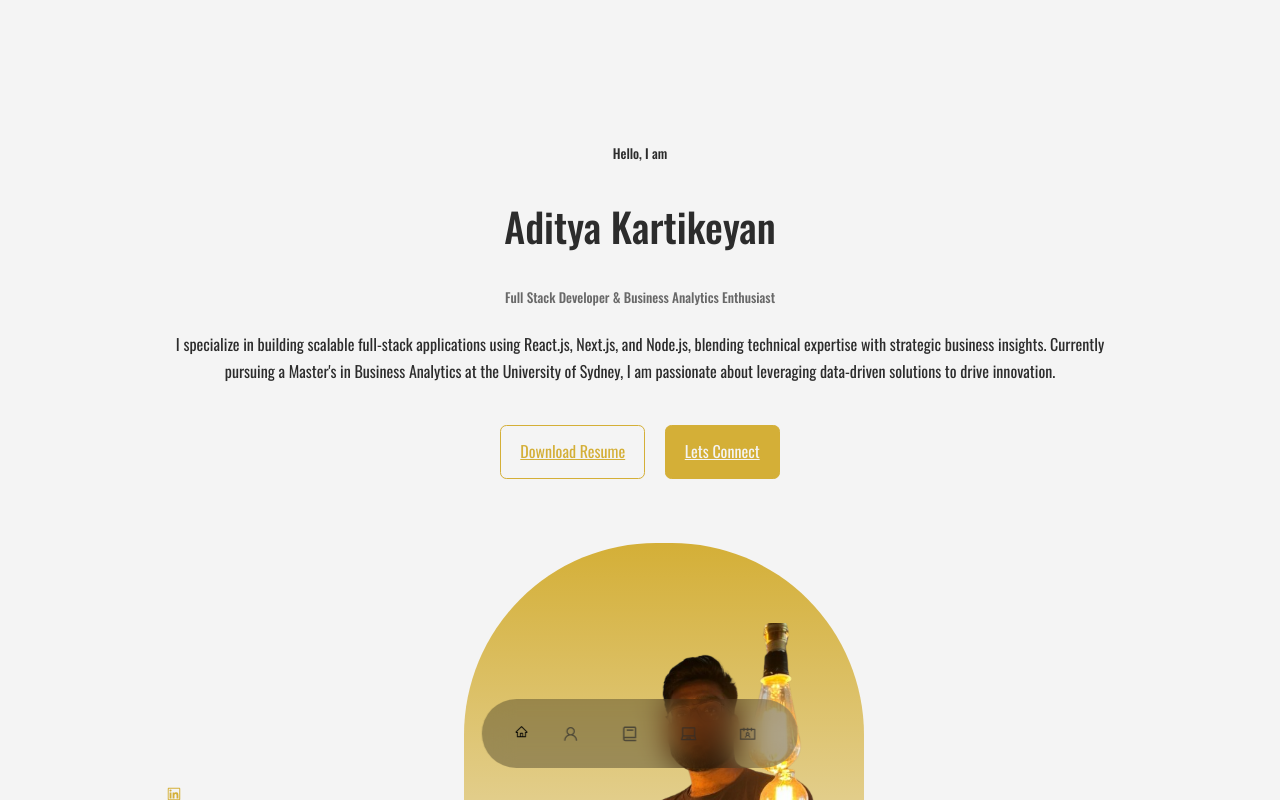
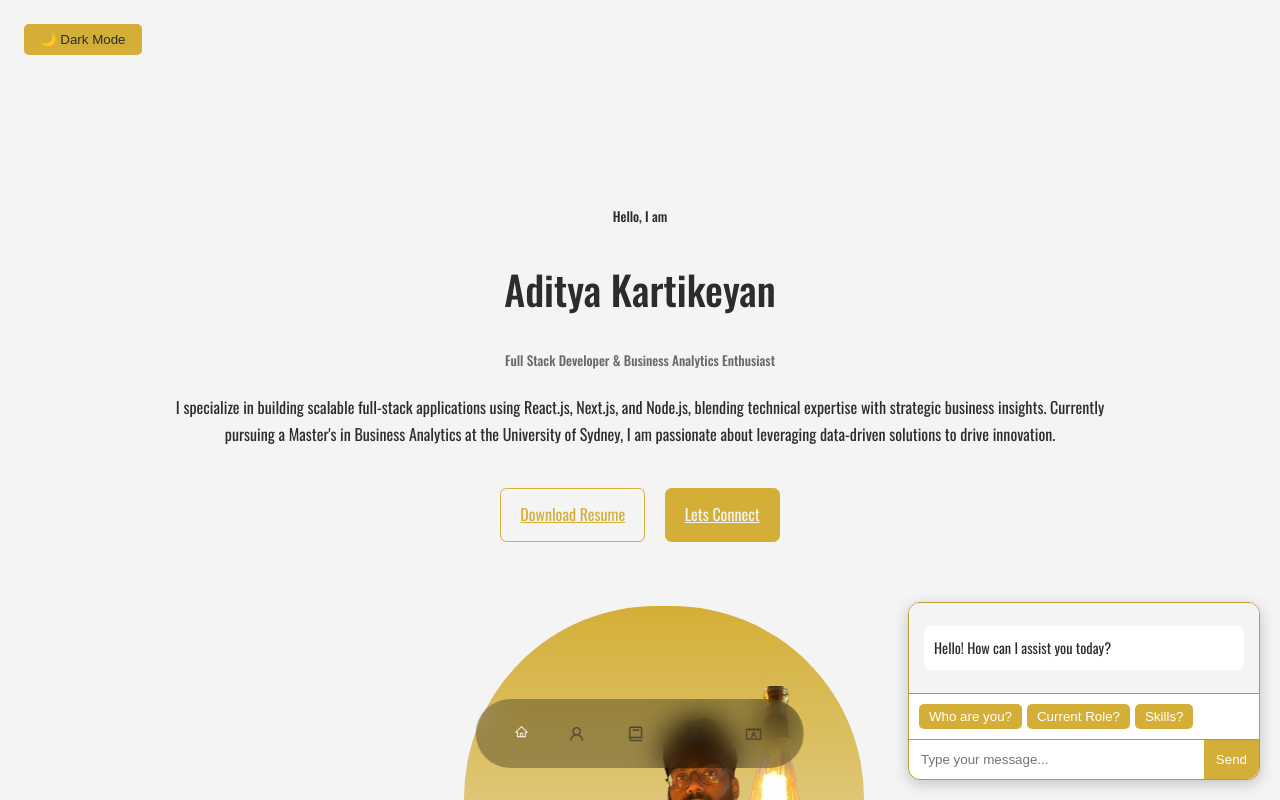
Before and after one commit to adik1999i/adityakartikeyan.github.io, a React (Create React App) app: page / in a window 1280 px wide. Shown: the top 800 px of the page. Built offline with nearby package versions, Linux system fonts and the light colour scheme.

Commit message:
new changes

```diff
--- a/src/App.jsx
+++ b/src/App.jsx
@@ -8,11 +8,14 @@ import Contact from './components/contact/Contact'
 import Footer from './components/footer/Footer'
 import Achievements from './components/achievements/Achievements'
 import Education from './components/education/Education'
+import Chatbot from './components/chatbot/Chatbot'
+import ThemeToggle from './components/toggle/ThemeToggle'
 
 
 const App = () => {
   return (
     <>
+    <ThemeToggle/>
     <Header />
     <Nav />
     <About />
@@ -21,6 +24,7 @@ const App = () => {
     <Project />
     <Achievements/>
     <Contact />
+    <Chatbot/>
     <Footer />
 
 
--- /dev/null
+++ b/src/components/chatbot/Chatbot.jsx
@@ -0,0 +1,97 @@
+// Chatbot.js
+import React, { useState } from 'react';
+import './chatbot.css';
+
+// Simple dataset with common questions and answers
+const faqData = [
+  {
+    question: 'who are you',
+    answer: 'I am Aditya Kartikeyan, a Full Stack Developer pursuing a Master\'s in Business Analytics at the University of Sydney.',
+  },
+  {
+    question: 'current role',
+    answer: 'I am currently a Master\'s student in Business Analytics and a former Junior Software Engineer at Limendo India Pvt Ltd.',
+  },
+  {
+    question: 'skills',
+    answer: 'I am skilled in JavaScript, React.js, Next.js, Node.js, and proficient in Java, Python, and MySQL. I also use tools like Git, Spring Boot, and Figma for UI/UX design.',
+  },
+  {
+    question: 'analytical tools',
+    answer: 'I use Tableau and Excel for data visualization and analysis.',
+  },
+  {
+    question: 'work experience',
+    answer: 'I have worked at Limendo India Pvt Ltd as a Junior Software Engineer and Capgemini India as a Software Engineer. I have led projects, improved data retrieval speed, and conducted extensive bug analysis.',
+  },
+  {
+    question: 'educational background',
+    answer: 'I am currently pursuing a Master\'s in Business Analytics at the University of Sydney. I also hold a B.Tech in Information Technology from SRM Institute of Science & Technology.',
+  },
+  {
+    question: 'projects',
+    answer: 'I have developed an Apartment Security Management System, a CMS using Next.js and React, and an AI-Based Peer Mentoring Solution in Figma.',
+  },
+];
+
+const Chatbot = () => {
+  const [messages, setMessages] = useState([{ sender: 'bot', text: 'Hello! How can I assist you today?' }]);
+  const [input, setInput] = useState('');
+
+  // Function to find an answer based on the input question
+  const findAnswer = (input) => {
+    const question = input.toLowerCase();
+    const match = faqData.find((item) => question.includes(item.question));
+    return match ? match.answer : 'Sorry, I am not sure about that. Please try asking something else!';
+  };
+
+  const handleSend = () => {
+    if (!input.trim()) return;
+
+    // Add the user's message to the chat
+    setMessages([...messages, { sender: 'user', text: input }]);
+
+    // Get the bot's response based on the input
+    const botResponse = findAnswer(input);
+
+    // Add the bot's response to the chat
+    setMessages([...messages, { sender: 'bot', text: botResponse }]);
+    setInput('');
+  };
+
+  // Function to handle quick reply buttons
+  const handleQuickReply = (question) => {
+    setInput(question);
+    handleSend();
+  };
+
+  return (
+    <div className="chatbot">
+      <div className="chatbox">
+        {messages.map((msg, index) => (
+          <div key={index} className={`message ${msg.sender}`}>
+            {msg.text}
+          </div>
+        ))}
+      </div>
+      {/* Quick Reply Buttons */}
+      <div className="quick-replies">
+        <button onClick={() => handleQuickReply('who are you')}>Who are you?</button>
+        <button onClick={() => handleQuickReply('current role')}>Current Role?</button>
+        <button onClick={() => handleQuickReply('skills')}>Skills?</button>
+      </div>
+      <div className="input-container">
+        <input
+          type="text"
+          value={input}
+          onChange={(e) => setInput(e.target.value)}
+          onKeyPress={(e) => e.key === 'Enter' && handleSend()}
+          placeholder="Type your message..."
+        />
+        <button onClick={handleSend}>Send</button>
+      </div>
+    </div>
+  );
+};
+
+export default Chatbot;
--- /dev/null
+++ b/src/components/chatbot/chatbot.css
@@ -0,0 +1,92 @@
+.chatbot {
+    position: fixed;
+    bottom: 20px;
+    right: 20px;
+    width: 350px;
+    max-width: 90%;
+    background-color: var(--color-bg-variant);
+    border: 1px solid var(--color-primary-variant);
+    border-radius: 12px;
+    box-shadow: 0 4px 15px rgba(0, 0, 0, 0.2);
+    overflow: hidden;
+    z-index: 1000;
+  }
+
+  .chatbox {
+    max-height: 300px;
+    overflow-y: auto;
+    padding: 15px;
+    background: var(--color-bg);
+  }
+
+  .message {
+    margin: 8px 0;
+    padding: 10px;
+    border-radius: 8px;
+    font-size: 0.9rem;
+    color: var(--color-white);
+  }
+
+  .message.user {
+    background-color: var(--color-primary);
+    color: #fff;
+    text-align: right;
+    margin-left: auto;
+  }
+
+  .message.bot {
+    background-color: var(--color-bg-variant);
+    color: var(--color-white);
+    text-align: left;
+  }
+
+  .quick-replies {
+    display: flex;
+    gap: 5px;
+    padding: 10px;
+    border-top: 1px solid var(--color-primary-variant);
+  }
+
+  .quick-replies button {
+    background-color: var(--color-primary);
+    color: #fff;
+    border: none;
+    border-radius: 5px;
+    padding: 5px 10px;
+    cursor: pointer;
+    transition: background-color 0.3s;
+  }
+
+  .quick-replies button:hover {
+    background-color: var(--color-primary-variant);
+  }
+
+  .input-container {
+    display: flex;
+    align-items: center;
+    border-top: 1px solid var(--color-primary-variant);
+  }
+
+  input {
+    flex: 1;
+    padding: 12px;
+    border: none;
+    border-radius: 0 0 0 12px;
+    outline: none;
+    background: var(--color-bg-variant);
+    color: var(--color-white);
+  }
+
+  button {
+    padding: 12px;
+    border: none;
+    background-color: var(--color-primary);
+    color: #fff;
+    border-radius: 0 0 12px 0;
+    cursor: pointer;
+    transition: background-color 0.3s;
+  }
+
+  button:hover {
+    background-color: var(--color-primary-variant);
+  }
--- a/src/components/projects/project.css
+++ b/src/components/projects/project.css
@@ -1,11 +1,10 @@
-.project__container
-{
+.project__container {
     display: grid;
     grid-template-columns: repeat(3, 1fr);
     gap: 2.5rem;
   }
 
-.project__item{
+  .project__item {
     background: var(--color-bg-variant);
     padding: 1.3rem;
     border-radius: 2rem;
@@ -13,40 +12,60 @@
     transition: var(--transition);
   }
 
-.project__item:hover{
+  .project__item:hover {
     border-color: var(--color-primary-variant);
     background: transparent;
   }
 
-.project_item h3{
-    margin: 1.2 0 2rem;
+  .project__item h3 {
+    margin: 1.2rem 0 2rem; /* Corrected margin syntax */
+    color: var(--color-white); /* Ensures the title has the correct color */
   }
 
-.project__item-cta{
+  .project__item-cta {
     display: flex;
     gap: 1rem;
     margin-bottom: 1rem;
   }
 
+  /* Filter dropdown styles */
+  .project__filter {
+    margin-bottom: 2rem;
+    text-align: center;
+  }
 
-@media screen and (max-width: 1024px){
+  .project__filter label {
+    margin-right: 0.5rem;
+    font-weight: bold;
+    color: var(--color-primary);
+  }
+
+  .project__filter select {
+    padding: 0.5rem;
+    border: 1px solid var(--color-primary);
+    border-radius: 0.3rem;
+    background: var(--color-bg-variant);
+    color: var(--color-white);
+    cursor: pointer;
+    transition: var(--transition);
+  }
+
+  .project__filter select:hover {
+    border-color: var(--color-primary-variant);
+  }
+
+  /* Responsive styles for medium devices */
+  @media screen and (max-width: 1024px) {
     .project__container {
-
       grid-template-columns: 1fr 1fr;
       gap: 1.2rem;
     }
-
   }
 
-/* == small devices == */
-
-@media screen and (max-width: 600px){
-
+  /* Responsive styles for small devices */
+  @media screen and (max-width: 600px) {
     .project__container {
-
       grid-template-columns: 1fr;
       gap: 1rem;
     }
-
-
   }
--- /dev/null
+++ b/src/components/toggle/ThemeToggle.jsx
@@ -0,0 +1,23 @@
+// ThemeToggle.js
+import React, { useState, useEffect } from 'react';
+
+const ThemeToggle = () => {
+  const [theme, setTheme] = useState(localStorage.getItem('theme') || 'light');
+
+  useEffect(() => {
+    document.documentElement.setAttribute('data-theme', theme);
+    localStorage.setItem('theme', theme);
+  }, [theme]);
+
+  const toggleTheme = () => {
+    setTheme((prevTheme) => (prevTheme === 'light' ? 'dark' : 'light'));
+  };
+
+  return (
+    <button onClick={toggleTheme} className="theme-toggle-button">
+      {theme === 'light' ? '🌙 Dark Mode' : '☀️ Light Mode'}
+    </button>
+  );
+};
+
+export default ThemeToggle;
--- a/src/index.css
+++ b/src/index.css
@@ -1,6 +1,6 @@
 @import url('https://fonts.googleapis.com/css2?family=Oswald:wght@300;400;500;600&display=swap');
 
-
+/* Global CSS */
 :root {
     --color-bg: #f4f4f4; /* Light gray background */
     --color-bg-variant: #ffffff; /* White for lighter elements */
@@ -12,6 +12,16 @@
     --container-width-lg: 75%;
     --container-width-md: 86%;
     --container-width-sm: 90%;
+  }
+
+  /* Dark mode styles */
+  [data-theme='dark'] {
+    --color-bg: #2c2c2c; /* Dark background */
+    --color-bg-variant: #1a1a1a; /* Darker background for elements */
+    --color-primary: #b89b32; /* Darker gold for accents */
+    --color-primary-variant: #d4af37; /* Lighter gold for variant */
+    --color-white: #f4f4f4; /* Light gray text */
+    --color-light: rgba(244, 244, 244, 0.7); /* Softer light gray for secondary text */
   }
 
   html {
@@ -29,8 +39,7 @@ body {
     line-height: 1.7;
   }
 
-/* === general styles == */
-
+  /* General styles */
   .container {
     width: var(--container-width-lg);
     margin: 0 auto;
@@ -53,7 +62,8 @@ section {
     margin-top: 8rem;
   }
 
-section > h2, section > h5 {
+  section > h2,
+  section > h5 {
     text-align: center;
     color: var(--color-light);
   }
@@ -104,8 +114,7 @@ img {
     object-fit: cover;
   }
 
-/* ==== medium devices == */
-
+  /* Medium devices */
   @media screen and (max-width: 1024px) {
     .container {
       width: var(--container-width-md);
@@ -116,8 +125,7 @@ img {
     }
   }
 
-/* == small devices == */
-
+  /* Small devices */
   @media screen and (max-width: 600px) {
     .container {
       width: var(--container-width-sm);
@@ -127,3 +135,19 @@ img {
       margin-top: 2rem;
     }
   }
+
+  /* Theme toggle button styles */
+  .theme-toggle-button {
+    padding: 0.5rem 1rem;
+    margin: 1rem;
+    cursor: pointer;
+    border: none;
+    border-radius: 5px;
+    background-color: var(--color-primary);
+    color: var(--color-white);
+    transition: background-color 0.3s ease, color 0.3s ease;
+  }
+
+  .theme-toggle-button:hover {
+    opacity: 0.8;
+  }
```
Also changed, not shown: src/components/projects/Project.jsx (+34 -8 lines), src/components/toggle/themetoggle.css (added). Lines whose indentation alone changed are shown as unchanged.
